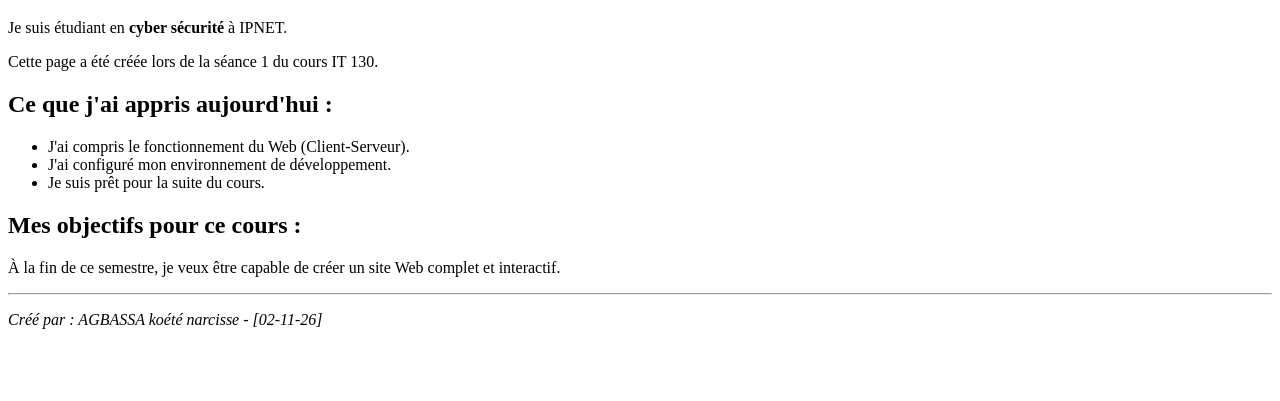
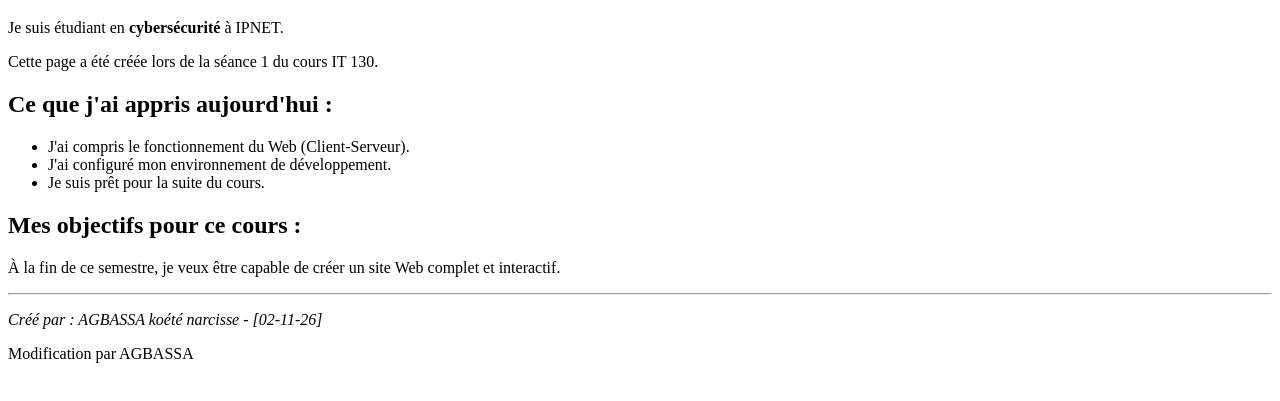
Before and after one commit to agbassanarcisse68-web/ipnet-it130-le-pap-narcisse, a plain HTML site: page index.html in a window 1280 px wide. Shown: the part 61-462 px from the top of the page. Drawn offline with Linux system fonts and the light colour scheme.

Commit message:
Ajout de la modification par AGBASSA

```diff
--- a/index.html
+++ b/index.html
@@ -8,7 +8,7 @@
 </head>
 <body>
 <h1>Bienvenue sur ma première page !</h1>
-<p>Je suis étudiant en <strong>cyber sécurité</strong> à IPNET.</p>
+<p>Je suis étudiant en <strong>cybersécurité</strong> à IPNET.</p>
 <p>Cette page a été créée lors de la séance 1 du cours IT 130.</p>
 <h2>Ce que j'ai appris aujourd'hui :</h2>
 <ul>
@@ -21,5 +21,6 @@
 complet et interactif.</p>
 <hr>
 <p><em>Créé par : AGBASSA koété narcisse - [02-11-26]</em></p>
+<p>Modification par AGBASSA</p>
 </body>
 </html>
```
